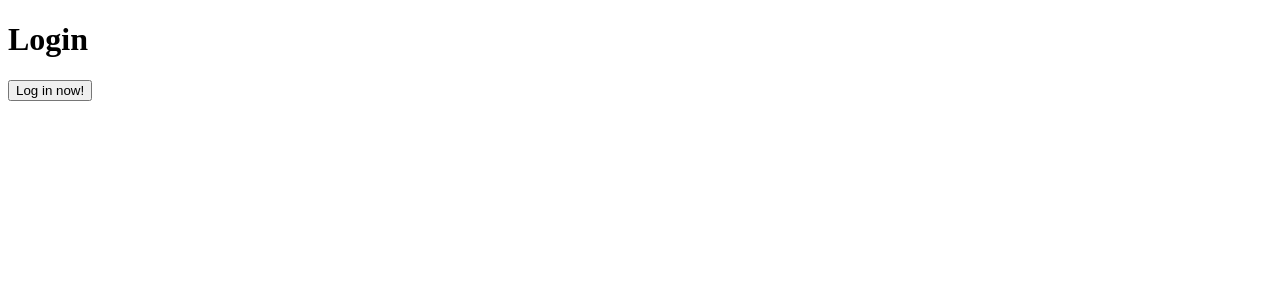
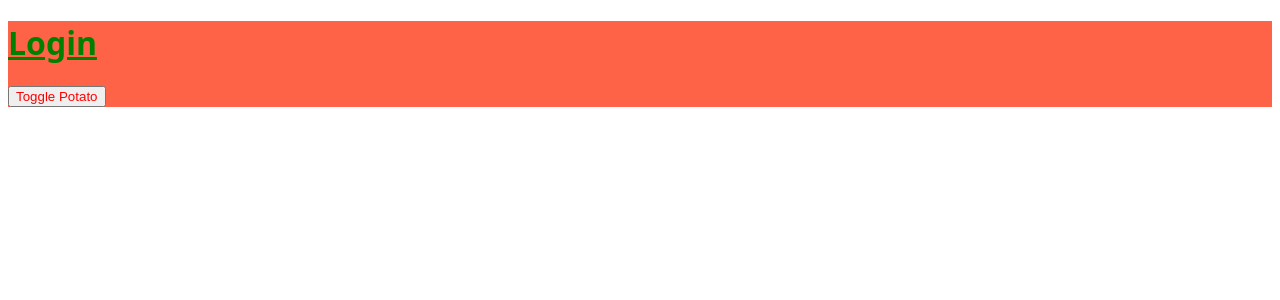
Before and after one commit to kyuj0810/myRoutine-Web, a React (Create React App) app: page / in a window 1280 px wide. Both pictures are taken after a click on the button "Log in out!". Shown: the top 300 px of the page. Built offline with nearby package versions, Linux system fonts and the light colour scheme.

Commit message:
Introduction to Styled Components

```diff
--- a/src/screens/Login.js
+++ b/src/screens/Login.js
@@ -1,11 +1,37 @@
+import styled, { css } from 'styled-components';
 import { isLoggedInVar } from '../apollo';
+import { useState } from 'react';
+
+const Title = styled.h1`
+  color: ${(props) => (props.potato ? 'blue' : 'green')};
+  font-family: system-ui, -apple-system, BlinkMacSystemFont, 'Segoe UI', Roboto,
+    Oxygen, Ubuntu, Cantarell, 'Open Sans', 'Helvetica Neue', sans-serif;
+  ${(props) =>
+    props.potato
+      ? css`
+          font-size: 40px;
+        `
+      : css`
+          text-decoration: underline;
+        `}
+`;
+
+const Containter = styled.div`
+  background-color: tomato;
+`;
+
+const TogglePotato = styled.button`
+  color: red;
+`;
 
 function Login() {
+  const [potato, setPotato] = useState(false);
+  const togglePotato = () => setPotato((current) => !current);
   return (
-    <div>
-      <h1>Login</h1>
-      <button onClick={() => isLoggedInVar(true)}>Log in now!</button>
-    </div>
+    <Containter>
+      <Title potato={potato}>Login</Title>
+      <TogglePotato onClick={togglePotato}>Toggle Potato</TogglePotato>
+    </Containter>
   );
 }
 
```
